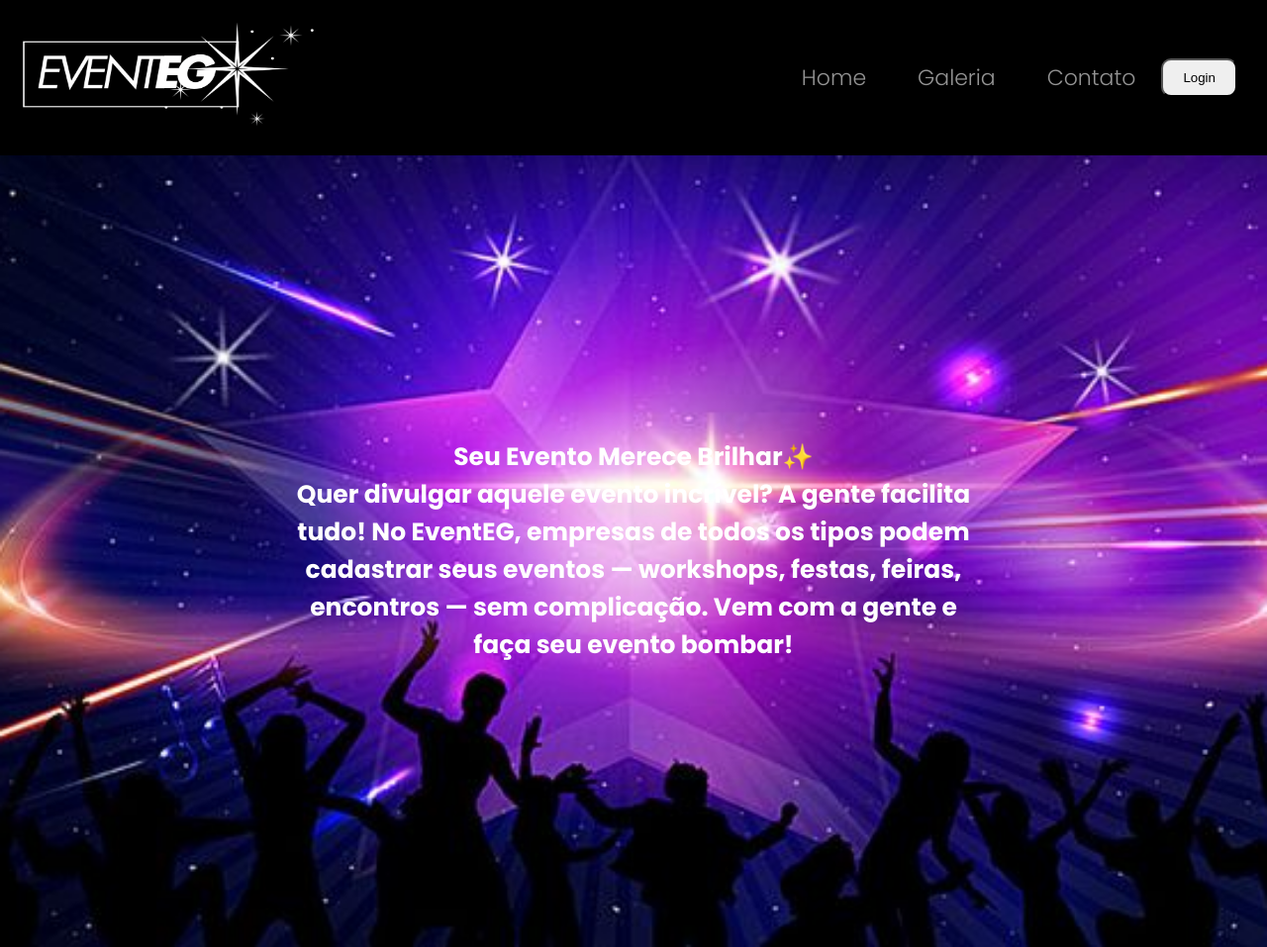
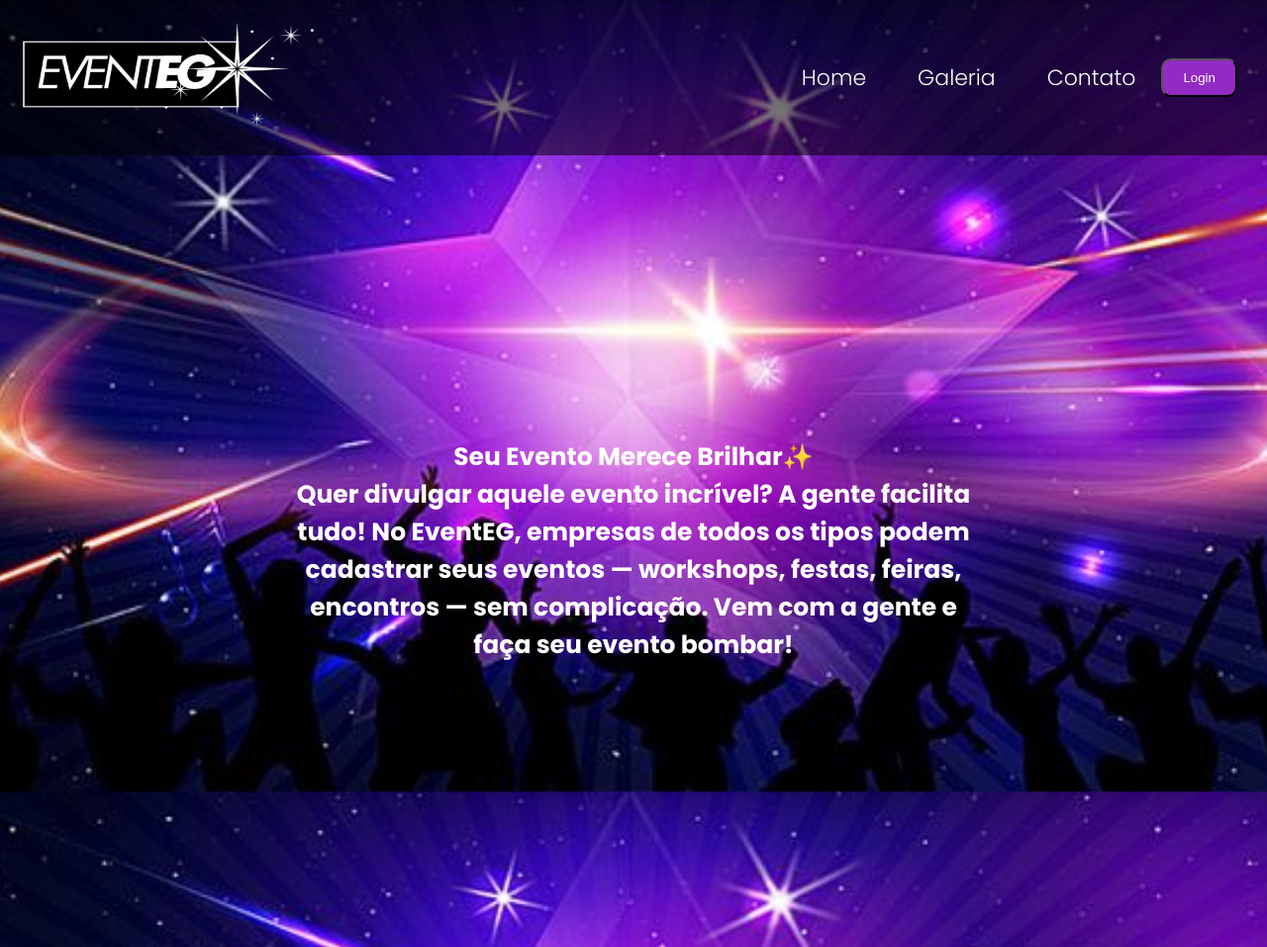
Before and after one commit to Gisele-Nuness/projeto-cadastro-de-eventos, a PHP site: page / in a window 1280 px wide. Shown: the whole page at 99% size. Run offline with PHP 8.4, Linux system fonts and the light colour scheme.

Commit message:
alterações no layout da home

```diff
--- a/contato.html
+++ b/contato.html
@@ -27,7 +27,7 @@
             </label>
 
             <ul>
-                <li><a href="#home">Home</a></li>
+                <li><a href="./index.html">Home</a></li>
                 <li><a href="#galeria">Galeria</a></li>
                 <li><a href="#contato">Contato</a></li>
                 <li><button type="button" class="btn-login">Login</button></li>
--- a/css/index.css
+++ b/css/index.css
@@ -9,8 +9,15 @@ body {
     font-style: normal;
     margin: 0;
     scroll-behavior: smooth;
+    background-image: url(../img/bg-home.jpg);
+    background-size: cover;
+    background-attachment: fixed;
+    background-position: center;
+    background-repeat: no-repeat;
+    height: 100vh;
+    width: 100%;
+}
 
-}
 
 .img-logo{
     width: 300px;
@@ -22,7 +29,7 @@ body {
     justify-content: space-between;
     padding-inline: 20px;
     align-items: center;
-    background-color: #000000;
+    background-color: #00000089;
 
 }
 
@@ -38,7 +45,7 @@ nav ul {
     transition: .2s;
     display: inline-block;
     margin: 20px;
-    color: #949494;
+    color: #fff;
     transition: 0.1s ease-in-out;
  }
 
@@ -49,24 +56,20 @@ nav ul li a:hover {
 }
 
 .btn-login {
+    background-color: #922bc3;
     border-radius: 10px;
     padding: 10px 20px;
-    color: #000000;
+    color: #fff;
     transition: 0.1s ease-in-out;
 }
 
 .btn-login:hover {
     transform: scale(1.1);
+    cursor: pointer;
 }
 
 main {
-    background-image: url(../img/bg-home.jpg);
-    background-size: cover;
-    background-attachment: fixed;
-    background-position: center;
-    background-repeat: no-repeat;
     height: 100vh;
-    width: 100%;
     display: flex;
     align-items: center;
     justify-content: center;
--- a/index.html
+++ b/index.html
@@ -6,6 +6,8 @@
     <title>EVENTEG</title>
     <link rel="stylesheet" href="./css/index.css">
     <link rel="stylesheet" href="./css/reset.css">
+
+    <link rel="shortcut icon" href="./img/logo-white.PNG" type="image/x-icon">
 </head>
 <body>
     <header>
@@ -28,7 +30,7 @@
                 <ul>
                     <li><a href="#home">Home</a></li>
                     <li><a href="#galeria">Galeria</a></li>
-                    <li><a href="#contato">Contato</a></li>
+                    <li><a href="./contato.html">Contato</a></li>
                     <li><button type="button" class="btn-login">Login</button></li>
 
                 </ul>
```
